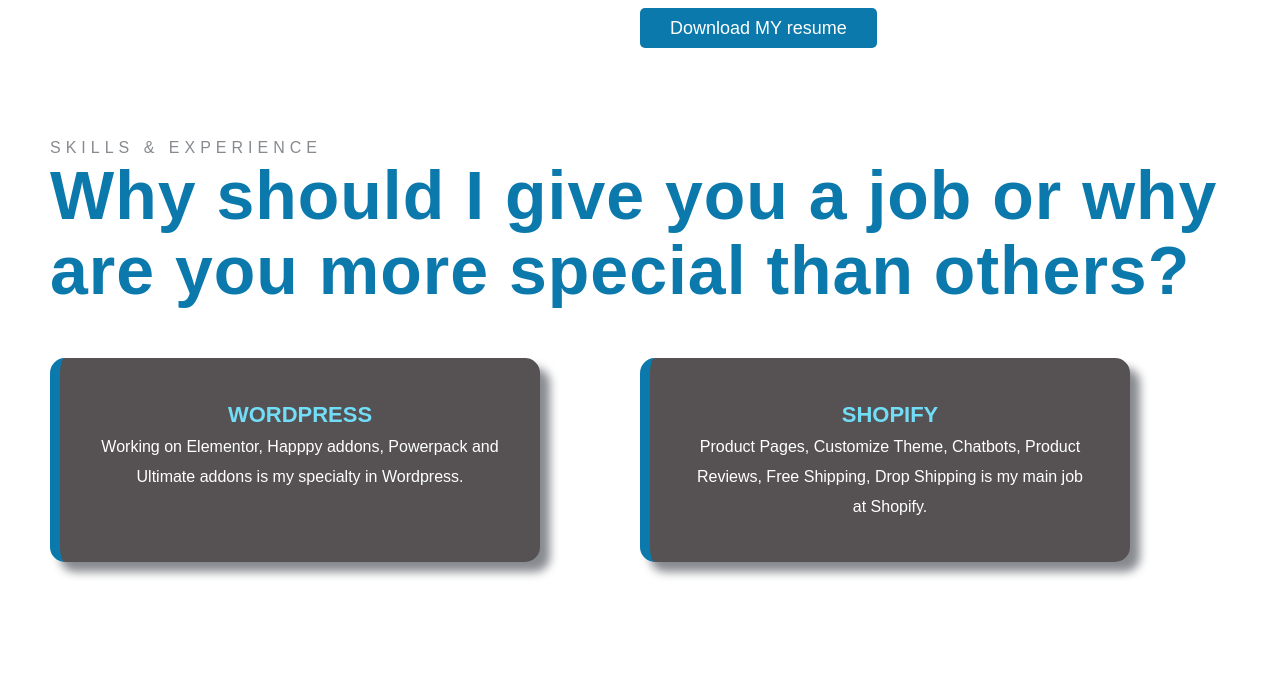
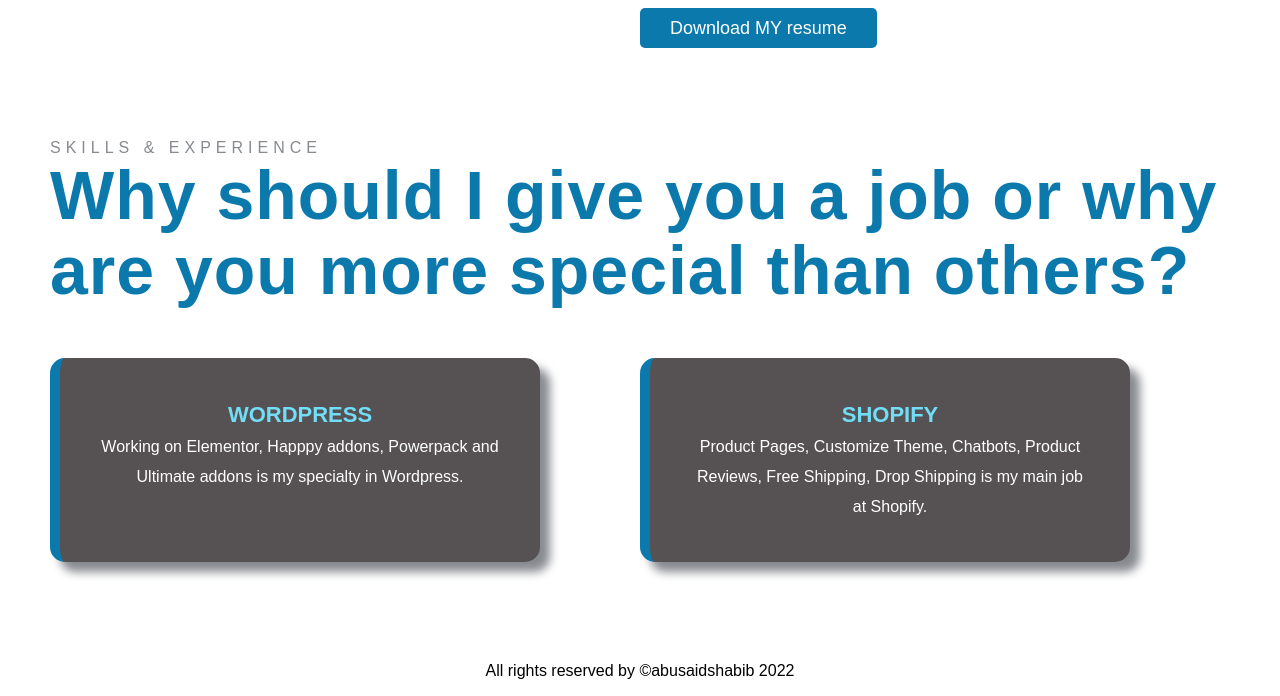
Before and after one commit to abusaidshabib/portfolio, a plain HTML site: page index.html in a window 1280 px wide. Shown: the part 1114-1810 px from the top of the page. Before the commit the page ends 1776 px from the top, so only its background shows below. Drawn offline with Linux system fonts and the light colour scheme.

Commit message:
all dene

```diff
--- a/index.html
+++ b/index.html
@@ -68,4 +68,7 @@
         </div>
      </section>
 </body>
+<footer>
+    <p>All rights reserved by ©abusaidshabib 2022</p>
+</footer>
 </html>
--- a/style.css
+++ b/style.css
@@ -97,3 +97,6 @@ section {
     padding: 20px 40px;
     border-left: 10px solid #0B79AB;
 }
+footer p{
+    text-align: center;
+}
```
